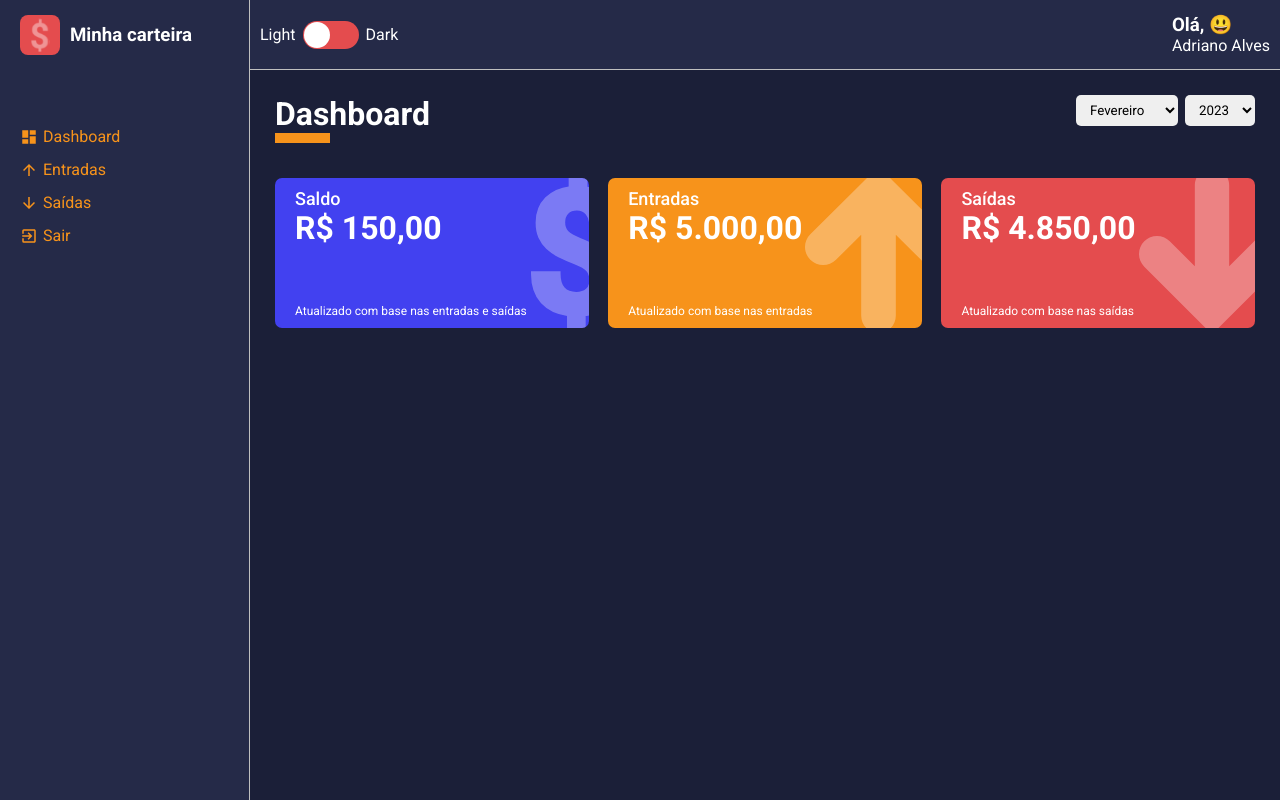
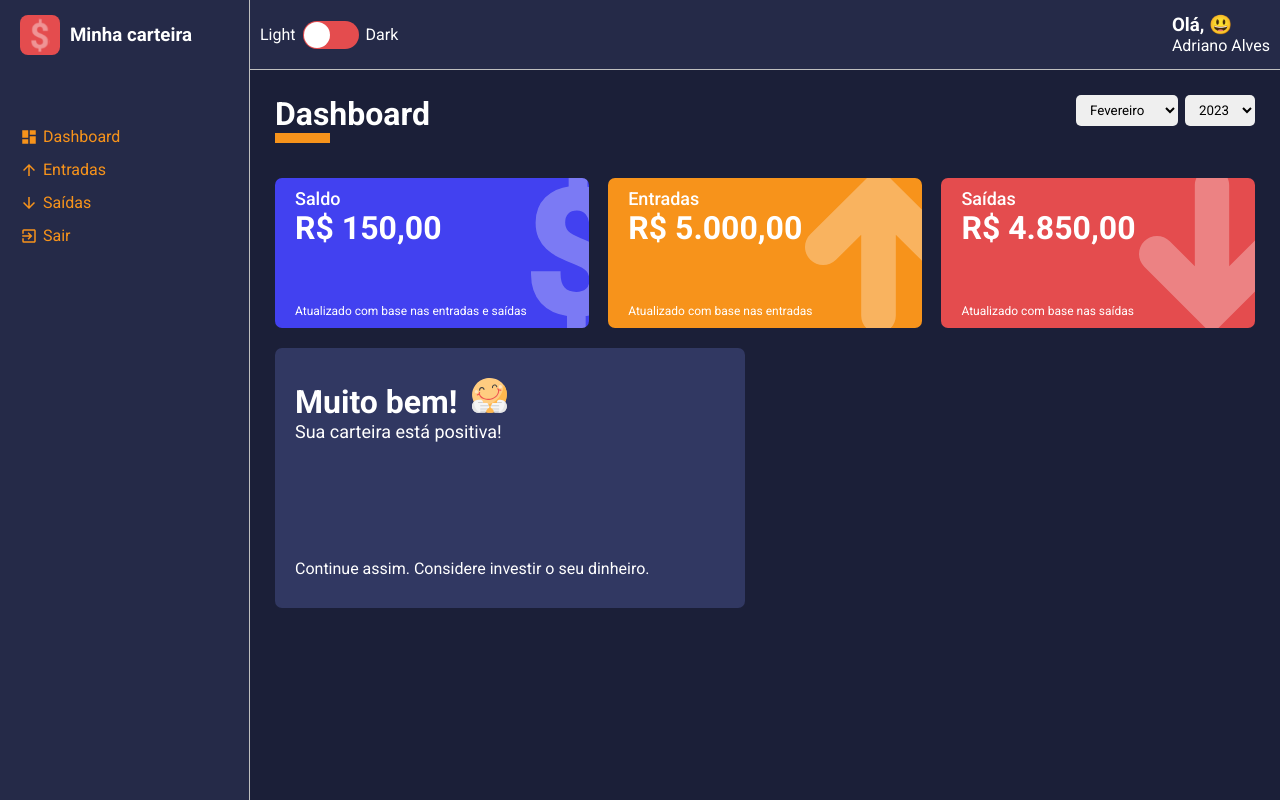
Before and after one commit to Adrianodbs/Minha-carteira, a React (Create React App) app: page /dashboard in a window 1280 px wide. Built offline with nearby package versions, Linux system fonts and the light colour scheme.

Commit message:
Criando o cartão de status da carteira

```diff
--- /dev/null
+++ b/src/components/MessageBox/index.tsx
@@ -0,0 +1,26 @@
+import * as C from './styles'
+
+interface IMessageBoxProp {
+  title: string
+  description: string
+  footerText: string
+  icon: string
+}
+
+function MessageBox({ description, footerText, icon, title }: IMessageBoxProp) {
+  return (
+    <C.Container>
+      <header>
+        <h1>
+          {title} <img src={icon} alt={title} />
+        </h1>
+        <p>{description}</p>
+      </header>
+      <footer>
+        <span>{footerText}</span>
+      </footer>
+    </C.Container>
+  )
+}
+
+export default MessageBox
--- /dev/null
+++ b/src/components/MessageBox/styles.ts
@@ -0,0 +1,26 @@
+import styled from "styled-components";
+
+export const Container = styled.div`
+  width: 48%;
+  height: 260px;
+
+  background-color: ${props=>props.theme.colors.tertiary};
+  color: ${props=>props.theme.colors.white};
+
+  border-radius: 7px;
+  margin: 10px 0;
+  padding: 30px 20px;
+
+  display: flex;
+  flex-direction: column;
+  justify-content: space-between;
+
+  >header img{
+    width: 35px;
+    margin-left: 7px;
+  }
+
+  >header p{
+    font-size: 18px;
+  }
+`
--- a/src/pages/Dashboard/index.tsx
+++ b/src/pages/Dashboard/index.tsx
@@ -3,8 +3,12 @@
 import ContentHeader from '../../components/ContentHeader'
 import SelectInput from '../../components/SelectInput'
 import WalletBox from '../../components/WalletBox'
+import MessageBox from '../../components/MessageBox'
 
 import * as C from './styles'
+
+import happyImg from '../../assets/happy.svg'
+import sadImg from '../../assets/sad.svg'
 
 import expenses from '../../repositories/expenses'
 import gains from '../../repositories/gains'
@@ -101,6 +105,12 @@
           icon="arrowDown"
           color="#e44c4e"
         />
+        <MessageBox
+          title="Muito bem!"
+          description="Sua carteira está positiva!"
+          footerText="Continue assim. Considere investir o seu dinheiro."
+          icon={happyImg}
+        />
       </C.Content>
     </C.Container>
   )
--- a/src/pages/Dashboard/styles.ts
+++ b/src/pages/Dashboard/styles.ts
@@ -4,5 +4,6 @@
 
 export const Content = styled.div`
   display: flex;
+  flex-wrap: wrap;
   justify-content: space-between;
 `
```
